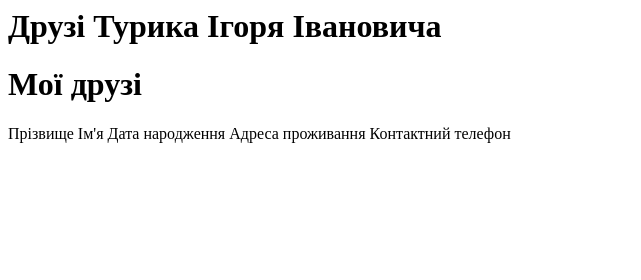
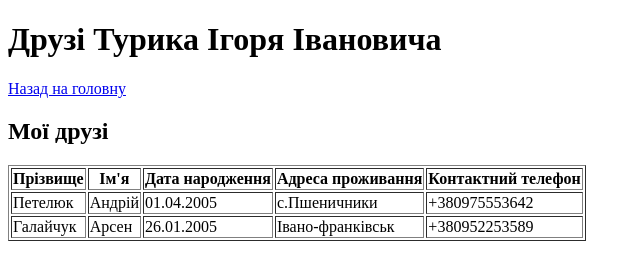
Before and after one commit to westerner228/123, a plain HTML site: page Work/friends.html in a window 1280 px wide. Shown: the whole page, without its empty margins (0-641 px from the left). Drawn offline with Linux system fonts and the light colour scheme.

Commit message:
Update friends.html

```diff
--- a/Work/friends.html
+++ b/Work/friends.html
@@ -1,8 +1,33 @@
+<!Doctype html>
+<html>
+<head>
 <h1> Друзі Турика Ігоря Івановича</h1>
-<title> Назад на головну</title>
-<h1>Мої друзі</h1>
-Прізвище
-Ім'я
-Дата народження
-Адреса проживання
-Контактний телефон
+ <a href="https://github.com/westerner228/123/blob/main/Work/index.html">Назад на головну</a>
+ </head>
+ <body>
+<h2>Мої друзі</h2>
+<table border="1">
+   <tr>
+    <th>Прізвище</th>
+    <th>Ім'я</th>
+    <th>Дата народження</th>
+    <th>Адреса проживання</th>
+    <th>Контактний телефон</th>
+   </tr>
+   <tr>
+    <td>Петелюк </td>
+    <td>Андрій</td>
+    <td>01.04.2005</td>
+    <td>с.Пшеничники</td>
+    <td>+380975553642</td>
+  </tr>
+  <tr>
+    <td>Галайчук</td>
+    <td>Арсен</td>
+    <td>26.01.2005</td>
+    <td>Івано-франківськ</td>
+    <td>+380952253589</td>
+  </tr>
+ </table>
+</body>
+</html>
```
